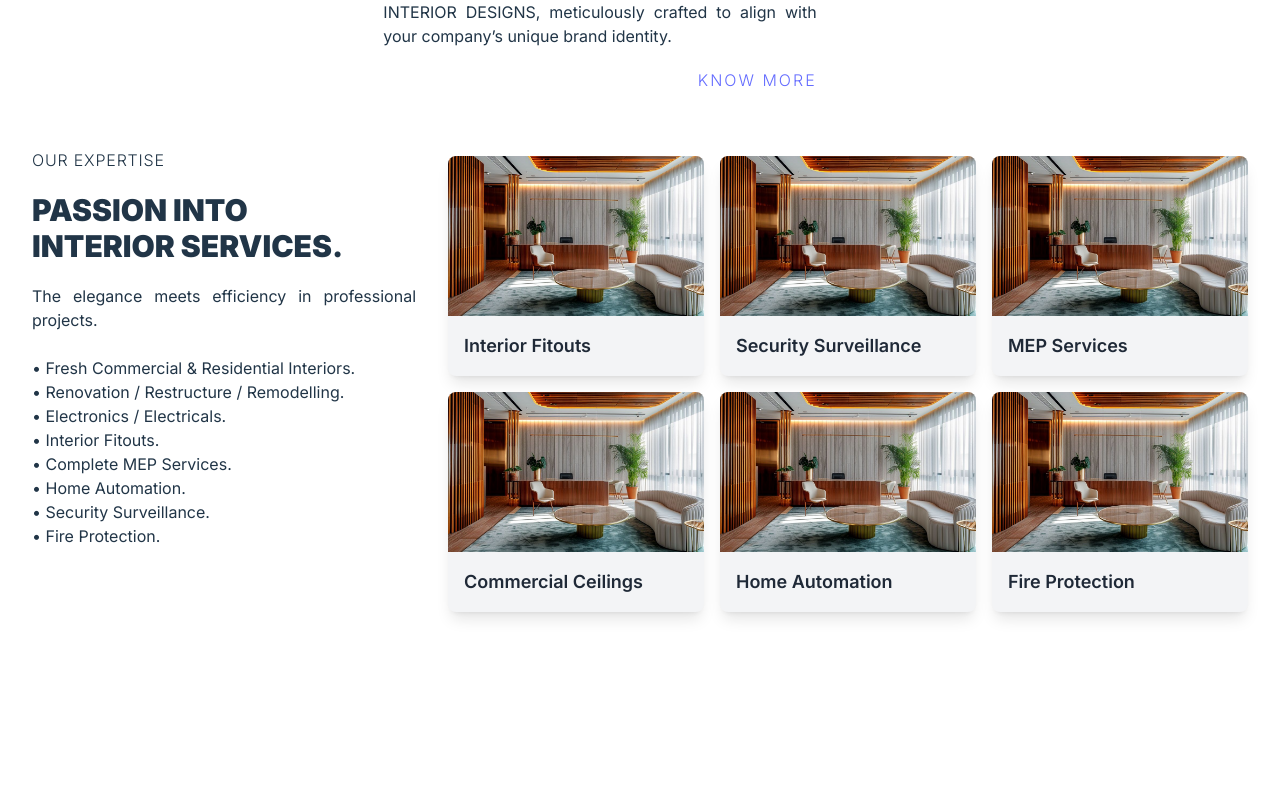
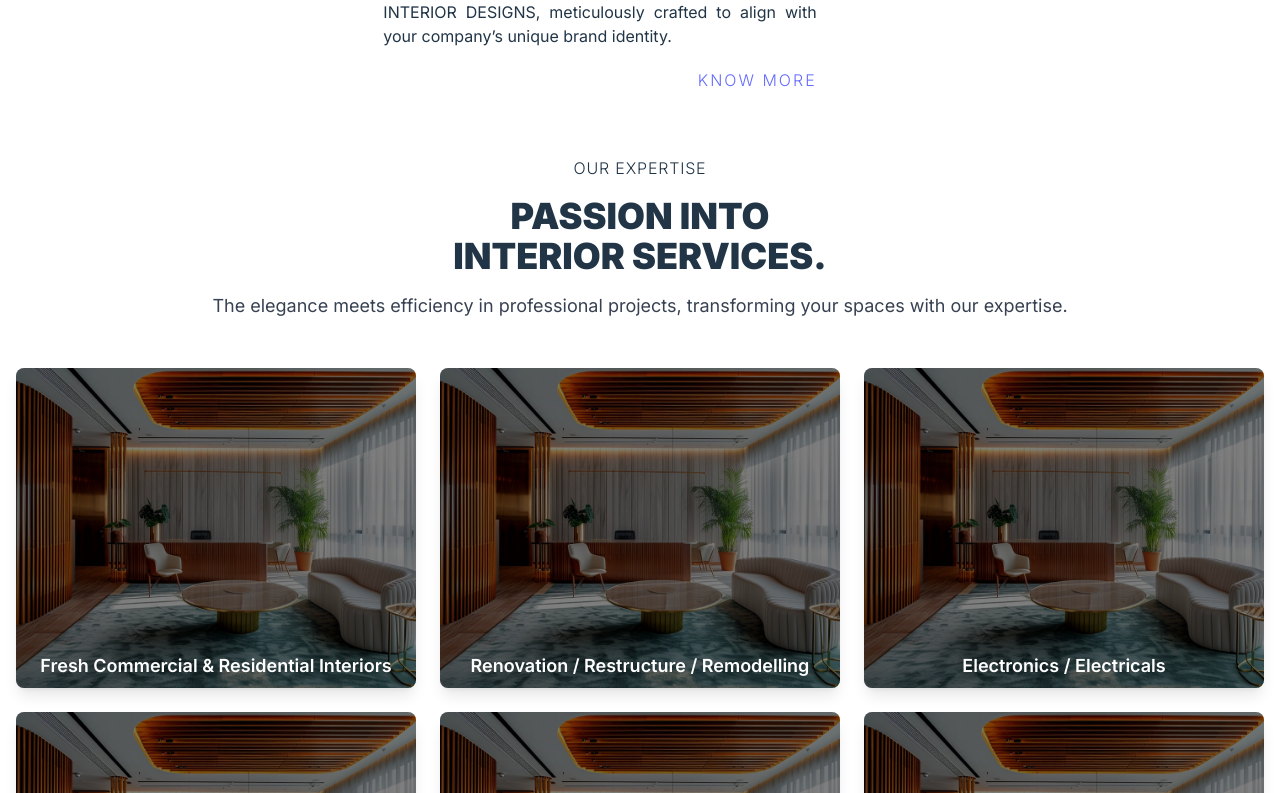
Before and after one commit to Hasib072/badakar-revamped, a React (Vite) app: page / in a window 1280 px wide. Shown: the part 1467-2260 px from the top of the page. Before the commit the page ends 2143 px from the top, so only its background shows below. Built offline with nearby package versions, Linux system fonts and the light colour scheme; a web font is replaced by a local one.

Commit message:
Better ExpertiesSection

```diff
--- a/src/components/ExpertiseSection.jsx
+++ b/src/components/ExpertiseSection.jsx
@@ -1,6 +1,6 @@
 // src/components/ExpertiseSection.jsx
 import React, { useEffect } from 'react';
-import interiorFitouts from '../assets/interior-fitouts.jpg'; // Replace with your actual image paths
+import interiorFitouts from '../assets/interior-fitouts.jpg';
 import securitySurveillance from '../assets/security-surveillance.jpg';
 import mepServices from '../assets/mep-services.jpg';
 import commercialCeilings from '../assets/commercial-ceilings.jpg';
@@ -19,24 +19,32 @@ const ExpertiseSection = () => {
 
   const expertiseData = [
     {
+      title: 'Fresh Commercial & Residential Interiors',
+      image: interiorFitouts,
+    },
+    {
+      title: 'Renovation / Restructure / Remodelling',
+      image: securitySurveillance,
+    },
+    {
+      title: 'Electronics / Electricals',
+      image: mepServices,
+    },
+    {
       title: 'Interior Fitouts',
-      image: interiorFitouts,
+      image: commercialCeilings,
+    },
+    {
+      title: 'Complete MEP Services',
+      image: homeAutomation,
+    },
+    {
+      title: 'Home Automation',
+      image: fireProtection,
     },
     {
       title: 'Security Surveillance',
       image: securitySurveillance,
-    },
-    {
-      title: 'MEP Services',
-      image: mepServices,
-    },
-    {
-      title: 'Commercial Ceilings',
-      image: commercialCeilings,
-    },
-    {
-      title: 'Home Automation',
-      image: homeAutomation,
     },
     {
       title: 'Fire Protection',
@@ -45,60 +53,53 @@ const ExpertiseSection = () => {
   ];
 
   return (
-    <section className="container mx-auto my-10 px-4">
-      <div className="flex flex-wrap justify-center items-start">
-        {/* Expertise Textual Content */}
-        <div className="w-full lg:w-4/12 p-4">
-          <span className="flex items-center font-light tracking-wider">
-            {/* SVG Dash Icon */}
+    <section className="container mx-auto my-16 px-4 max-w-7xl">
+      {/* Title Section */}
+      <div className="text-center mb-12">
+        <span className="flex justify-center items-center font-light tracking-wider mb-4">
           <span>OUR EXPERTISE</span>
         </span>
         <h3
           data-aos="zoom-in"
-            className="text-2xl md:text-3xl font-bold mt-5 font-inter text-left"
+          className="text-3xl md:text-4xl font-bold font-inter mb-4"
         >
           <strong>PASSION INTO</strong>
           <br />
           <strong>INTERIOR SERVICES.</strong>
         </h3>
-          <p className="mt-5 font-inter text-base text-justify">
-            The elegance meets efficiency in professional projects.
-            <br /><br />
-            • Fresh Commercial &amp; Residential Interiors.<br />
-            • Renovation / Restructure / Remodelling.<br />
-            • Electronics / Electricals.<br />
-            • Interior Fitouts.<br />
-            • Complete MEP Services.<br />
-            • Home Automation.<br />
-            • Security Surveillance.<br />
-            • Fire Protection.<br />
+        <p className="mt-4 font-inter text-lg text-gray-700">
+          The elegance meets efficiency in professional projects, transforming your spaces with our expertise.
         </p>
       </div>
 
-        {/* Expertise Images Grid */}
-        <div className="w-full lg:w-8/12 p-4">
-          <div className="flex flex-wrap -mx-2">
+      {/* Expertise Grid */}
+      <div className="grid grid-cols-1 sm:grid-cols-2 lg:grid-cols-3 gap-6">
         {expertiseData.map((expertise, index) => (
-              <div key={index} className="w-full sm:w-1/2 md:w-1/3 p-2">
           <div
-                  className="bg-gray-100 rounded-lg overflow-hidden shadow-lg transform hover:scale-105 transition duration-300"
+            key={index}
+            className="relative group cursor-pointer overflow-hidden rounded-lg shadow-lg"
             data-aos="fade-up"
           >
+            {/* Expertise Image with 4:3 Aspect Ratio */}
+            <div className="aspect-w-4 aspect-h-3">
               <img
                 src={expertise.image}
                 alt={expertise.title}
-                    className="w-full h-40 object-cover"
+                className="w-full h-full object-cover transform transition-transform duration-300 group-hover:scale-110"
               />
-                  <div className="p-4">
-                    <h4 className="text-lg font-inter font-semibold text-gray-800">
+            </div>
+
+            {/* Dark Overlay */}
+            <div className="absolute inset-0 bg-black bg-opacity-50 transition-opacity duration-300 group-hover:bg-opacity-25"></div>
+
+            {/* Expertise Title */}
+            <div className="absolute bottom-0 left-0 w-full text-center px-4 py-2">
+              <h4 className="text-white text-lg font-inter font-semibold transition-opacity duration-300 group-hover:opacity-90">
                 {expertise.title}
               </h4>
             </div>
           </div>
-              </div>
         ))}
-          </div>
-        </div>
       </div>
     </section>
   );
```
Lines whose indentation alone changed are shown as unchanged.
